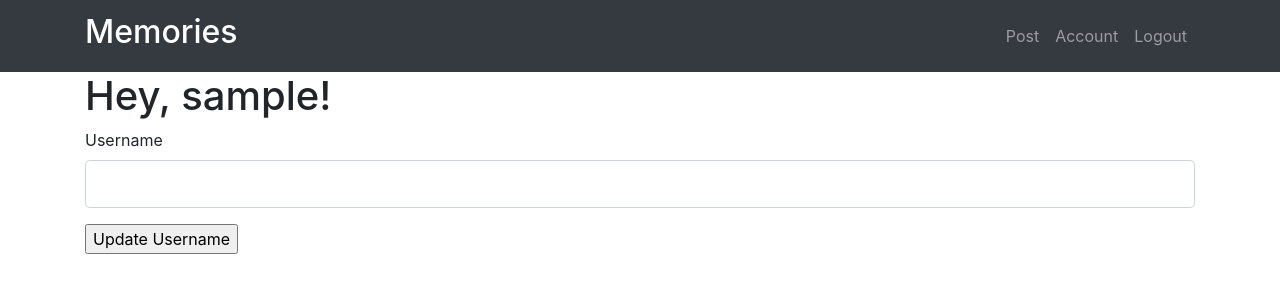
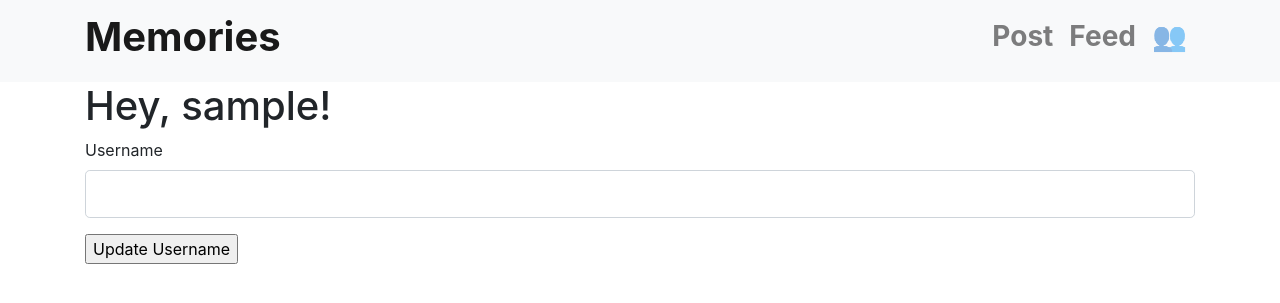
Before and after one commit to RYLiang18/cmsc388j_final_project, a Flask app: page /account in a window 1280 px wide. Shown: the top 303 px of the page. Run offline with Flask 2, Linux system fonts and the light colour scheme; the visitor is signed in with stand-in values (Sample User, id 1); some libraries are stand-ins or nearby versions.

Commit message:
frontend complete

```diff
--- a/flask_app/templates/header.html
+++ b/flask_app/templates/header.html
@@ -1,15 +1,15 @@
 {% extends "base.html" %}
 {% block header %}
-<nav class="navbar navbar-expand-lg navbar-dark bg-dark">
+<nav class="navbar navbar-expand-lg navbar-light bg-light">
     <div class="container">
         <a
             class="navbar-brand"
             href="{{ url_for('photos.index') }}"
         >
-            <h2>
-                Memories
+            <h1>
+                <b>Memories</b>
                 </button>
-            </h2>
+            </h1>
         </a>
         <button
             class="navbar-toggler"
@@ -31,28 +31,46 @@
                 {% if current_user.is_authenticated %}
                     <li class="nav-item">
                         <a class="nav-link" href="{{ url_for('photos.new_photo') }}">
-                            Post
+                            <h3><b>Post</b></h3>
                         </a>
                     </li>
                     <li class="nav-item">
-                        <a class="nav-link" href="{{ url_for('users.account') }}">
-                            Account
+                        <a class="nav-link" href="{{
+                            url_for('photos.private_feed')
+                        }}">
+                            <h3><b>Feed</b></h3>
                         </a>
                     </li>
-                    <li class="nav-item">
-                        <a class="nav-link" href="{{ url_for('users.logout') }}">
-                            Logout
+
+                    <li class="nav-item dropdown">
+                        <a
+                            class="nav-link"
+                            href="#"
+                            id="navbarDropdown"
+                            role="button"
+                            data-toggle="dropdown"
+                            aria-haspopup="true"
+                            aria-expanded="false"
+                        >
+                            <h3><b></b>👥</b></h3>
                         </a>
-                    </li>
+                        <div class="dropdown-menu" aria-labelledby="navbarDropdown">
+                            <a class="dropdown-item" href="{{
+                                url_for('users.profile', user=current_user.username)
+                            }}">Profile</a>
+                            <a class="dropdown-item" href="{{ url_for('users.account') }}">Account</a>
+                            <a class="dropdown-item" href="{{ url_for('users.logout') }}">Logout</a>
+                        </div>
+                      </li>
                 {% else %}
                     <li class="nav-item">
                         <a class="nav-link" href="{{ url_for('users.login') }}">
-                            Login
+                            <h3><b>Login</b></h3>
                         </a>
                     </li>
                     <li class="nav-item">
                         <a class="nav-link" href="{{ url_for('users.register') }}">
-                            Register
+                            <h3><b>Register</b></h3>
                         </a>
                     </li>
                 {% endif %}
--- a/flask_app/users/routes.py
+++ b/flask_app/users/routes.py
@@ -129,6 +129,7 @@ def follow(user):
     friend = User.objects(username=user).first()
     if friend is None:
         flash("Unable to follow! D:")
+        return redirect(url_for('users.profile', user=user))
     current_user.update(add_to_set__following=friend)
     return redirect(url_for('users.profile', user=user))
 
@@ -138,5 +139,6 @@ def unfollow(user):
     enemy = User.objects(username=user).first()
     if enemy is None:
         flash("Unable to unfollow! D:")
+        return redirect(url_for('users.profile', user=user))
     current_user.update(pull__following=enemy)
     return redirect(url_for('users.profile', user=user))
```
Also changed, not shown: flask_app/templates/feed.html (+37 -0 lines).
